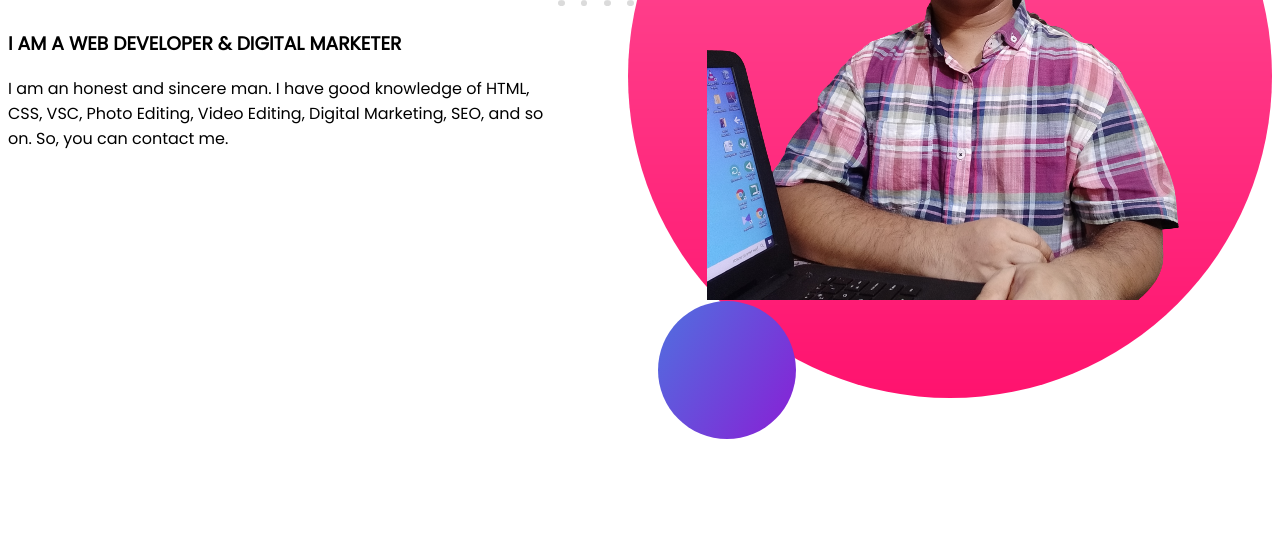
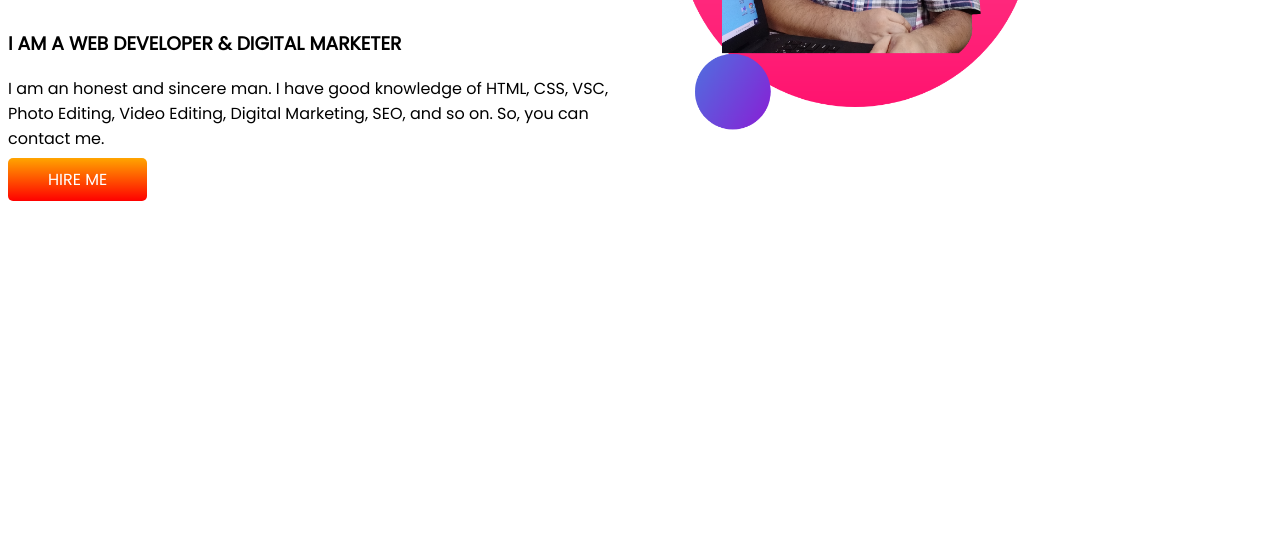
Before and after one commit to ruvelbarua/developer-porfolio, a plain HTML site: page index.html in a window 1280 px wide. Shown: the part 254-800 px from the top of the page. Drawn offline with Linux system fonts and the light colour scheme.

Commit message:
page update

```diff
--- a/index.html
+++ b/index.html
@@ -14,14 +14,15 @@
 
 <body>
     <section>
-        <div>
+        <div class="half-width">
             <h1>Welcome to</h1>
             <h1><span class="orange-color">Ruvel Barua</span> World!</h1>
             <h3>I AM A WEB DEVELOPER & DIGITAL MARKETER</h3>
             <p>I am an honest and sincere man. I have good knowledge of HTML, CSS, VSC, Photo Editing, Video Editing,
                 Digital Marketing, SEO, and so on. So, you can contact me.</p>
+            <a class="link-button" target="_blank" href="HIRE ME">HIRE ME</a>
         </div>
-        <div>
+        <div class="half-width">
             <img src="images/ruvel1.png" alt="">
         </div>
     </section>
--- a/style.css
+++ b/style.css
@@ -10,3 +10,17 @@ h1{
 section{
     display: flex;
 }
+.half-width{
+    width:50%;
+}
+.half-width img{
+    width: 62%;
+}
+.link-button{
+    text-decoration: none;
+    background-image:linear-gradient(orange,red);
+    padding: 10px 40px;
+    color: white;
+    font-weight: 800px;
+    border-radius: 5px;
+}
```
